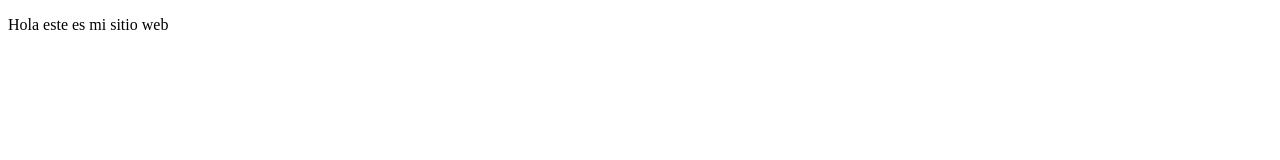
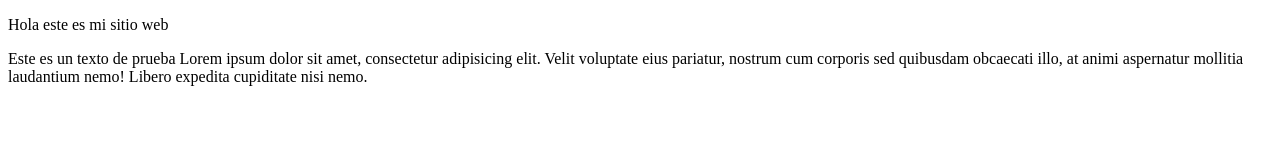
Before and after one commit to sergechv/proyectoDemoCursoPrework, a plain HTML site: page index.html in a window 1280 px wide. Drawn offline with Linux system fonts and the light colour scheme.

Commit message:
probando el codigo

```diff
--- a/index.html
+++ b/index.html
@@ -1,13 +1,25 @@
 <!DOCTYPE html>
 <html lang="en">
+
 <head>
     <meta charset="UTF-8">
     <meta http-equiv="X-UA-Compatible" content="IE=edge">
     <meta name="viewport" content="width=device-width, initial-scale=1.0">
     <title>Hola Mundo</title>
 </head>
+
 <body>
+
     <p>
         Hola este es mi sitio web
     </p>
+
+    <p>
+        Este es un texto de prueba
+        Lorem ipsum dolor sit amet, consectetur adipisicing elit. Velit voluptate eius pariatur, nostrum cum corporis
+        sed quibusdam obcaecati illo, at animi aspernatur mollitia laudantium nemo! Libero expedita cupiditate nisi
+        nemo.
+    </p>
+</body>
+
 </html>
```
